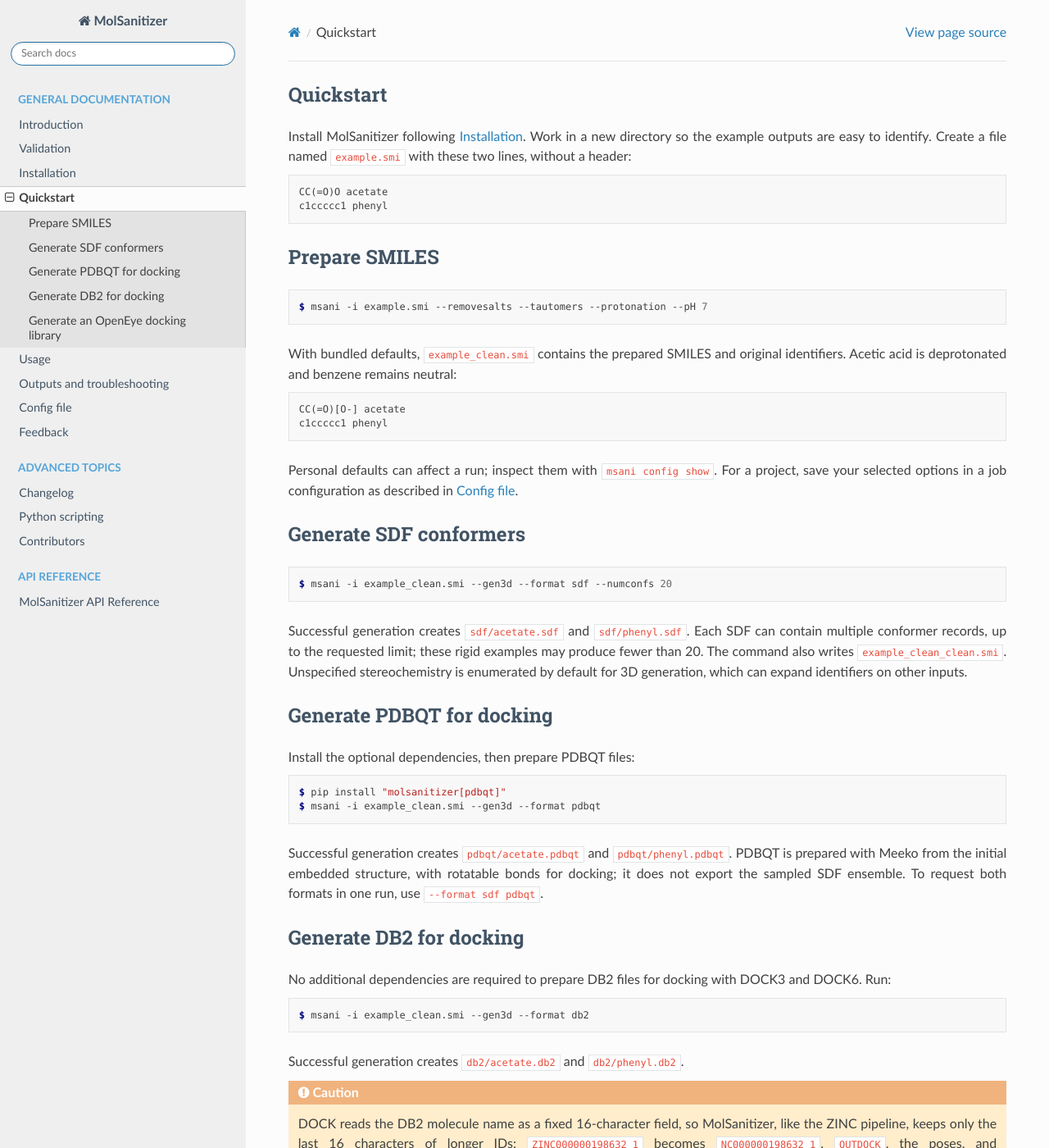
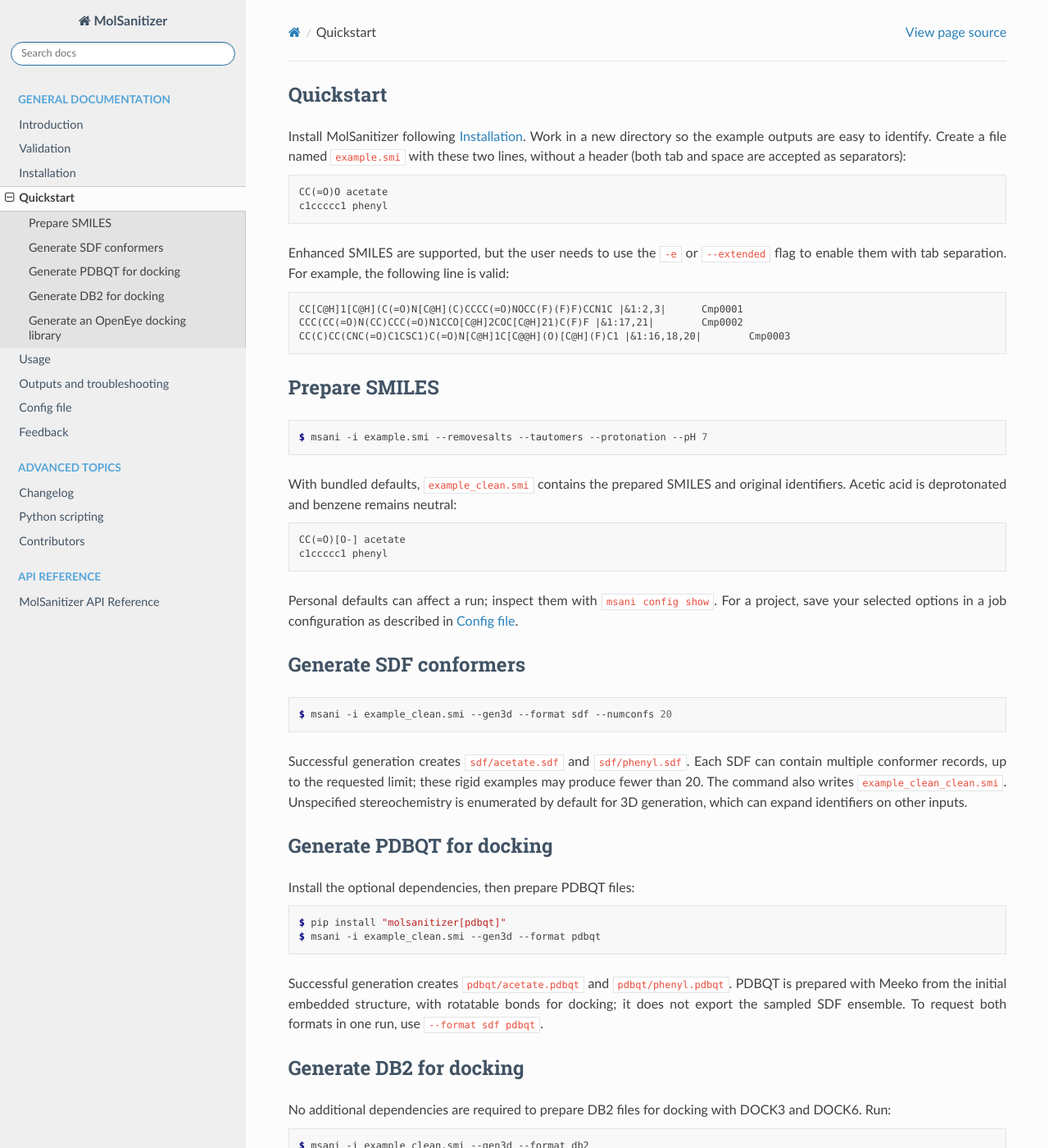
Before and after one commit to Carlssonlab/MolSanitizer, a Sphinx documentation site: the page built from docs/source/quickstart.rst, in a window 1280 px wide and 1400 px high. Shown: the whole window at 82% size. Built offline with Sphinx 7.4.7 and the Read the Docs theme 3.1.0, drawn with Linux system fonts in a browser that asks for light colours; some of the changed text lies outside the part shown.

```diff
--- a/docs/source/quickstart.rst
+++ b/docs/source/quickstart.rst
@@ -3,12 +3,20 @@ Quickstart
 
 Install MolSanitizer following :doc:`installation`. Work in a new directory
 so the example outputs are easy to identify. Create a file named ``example.smi``
-with these two lines, without a header:
+with these two lines, without a header (both tab and space are accepted as separators):
 
 .. code-block:: text
 
     CC(=O)O acetate
     c1ccccc1 phenyl
+
+Enhanced SMILES are supported, but the user needs to use the ``-e`` or ``--extended`` flag to enable them with tab separation. For example, the following line is valid:
+
+.. code-block:: text
+
+    CC[C@H]1[C@H](C(=O)N[C@H](C)CCCC(=O)NOCC(F)(F)F)CCN1C |&1:2,3|      Cmp0001
+    CCC(CC(=O)N(CC)CCC(=O)N1CCO[C@H]2COC[C@H]21)C(F)F |&1:17,21|        Cmp0002
+    CC(C)CC(CNC(=O)C1CSC1)C(=O)N[C@H]1C[C@@H](O)[C@H](F)C1 |&1:16,18,20|        Cmp0003
 
 Prepare SMILES
 --------------
@@ -72,13 +80,13 @@ Successful generation creates ``db2/acetate.db2`` and ``db2/phenyl.db2``.
 
     DOCK reads the DB2 molecule name as a fixed 16-character field, so
     MolSanitizer, like the ZINC pipeline, keeps only the last 16 characters of
-    longer IDs: ``ZINC000000198632_1`` becomes ``NC000000198632_1``.
-    ``OUTDOCK``, the poses, and ``top_poses.scores`` show this short name. The
+    longer IDs: `ZINC000000198632_1` becomes `NC000000198632_1`.
+    `OUTDOCK`, the poses, and `top_poses.scores` show this short name. The
     full ID is kept only in the DB2 filename, which DOCK does not report, so map
-    results back from there (``full_name[-16:] -> full_name``).
+    results back from there (`full_name[-16:] -> full_name`).
 
     If two IDs end with the same 16 characters, DOCK cannot tell them apart and
-    ``top_poses.py`` keeps only the better-scoring one. IDs should therefore be
+    `top_poses.py` keeps only the better-scoring one. IDs should therefore be
     unique in their last 16 characters; ZINC and ChEMBL IDs normally are.
 
 Generate an OpenEye docking library
--- a/docs/source/usage.rst
+++ b/docs/source/usage.rst
@@ -36,7 +36,7 @@ This is an example of a lazy pipeline that uses all the preparation and processi
 
 .. code-block:: console
 
-    $ msani -i example.smi --enamine --lazy  # For enamine format
+    $ msani -i example.smi --extended --lazy  # For extended SMILES format
     $ msani -i example.smi --lazy
 
     # This is equivalent to:
```
Also changed, not shown: 1 other file.
